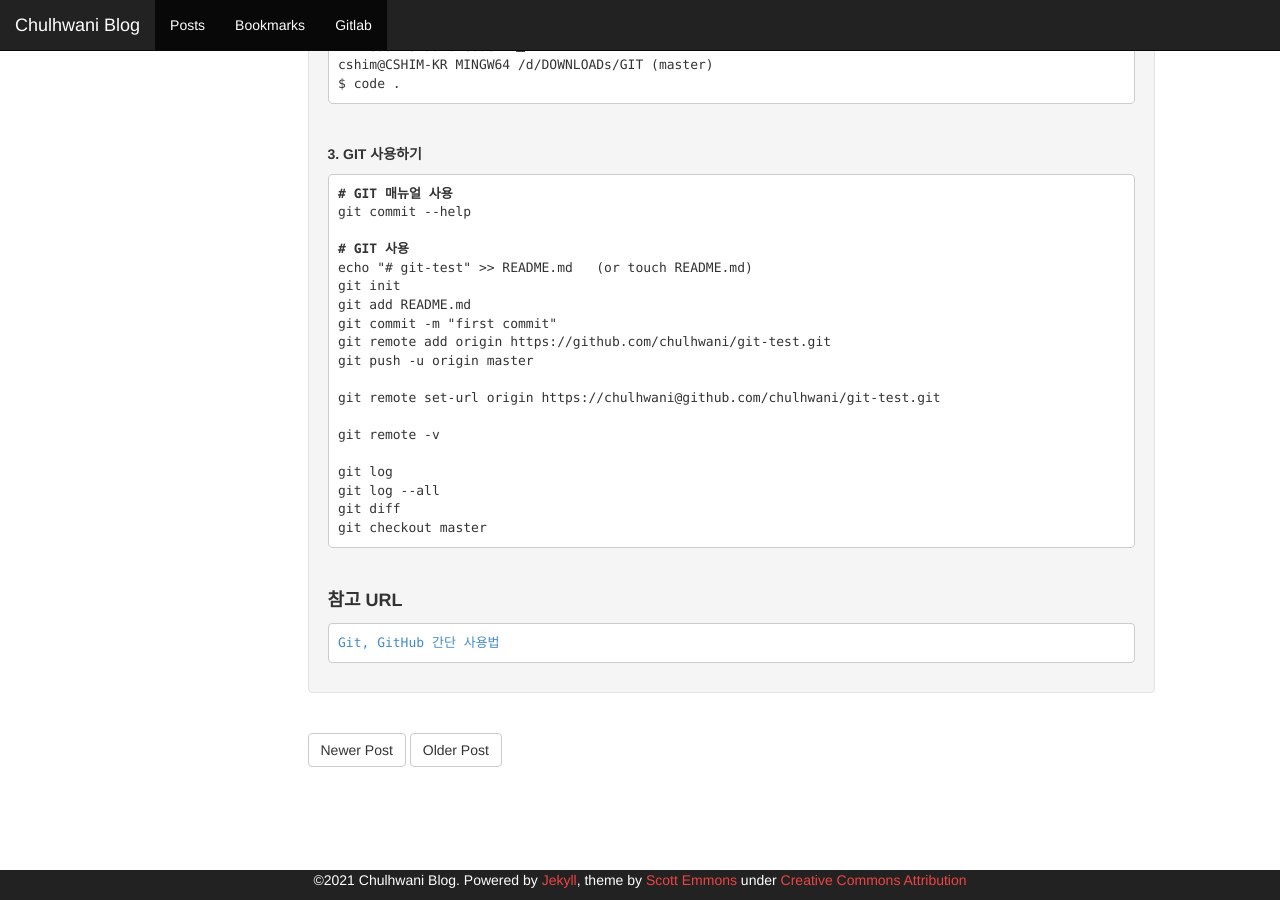
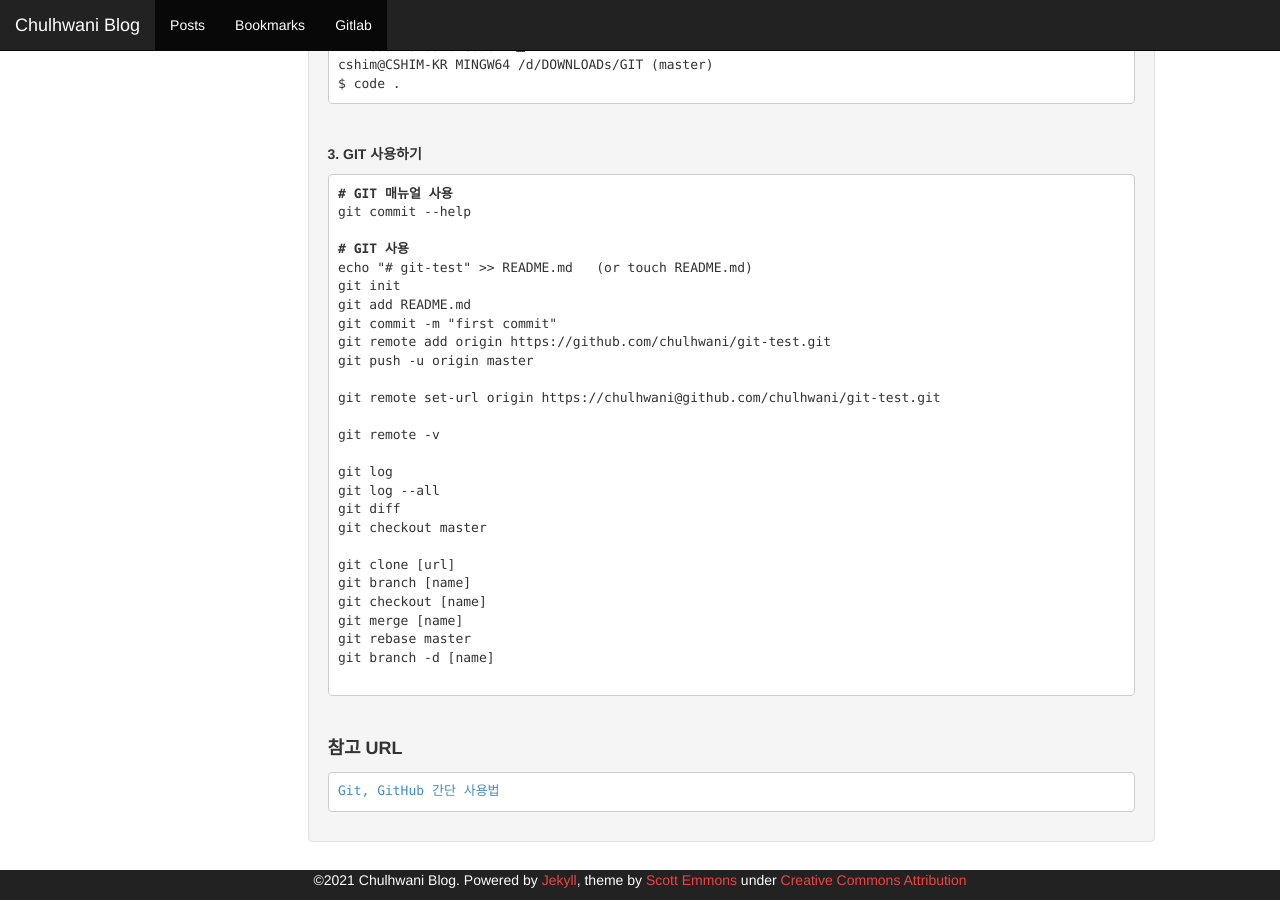
Before and after one commit to chulhwani/chulhwani.github.io, a Jekyll site: the page built from _posts/2021-02-23-[GIT] git bash 사용하기.md, in a window 1280 px wide and 900 px high, scrolled down 1226 px. Built offline with Jekyll 4.4.1, drawn with Linux system fonts in a browser that asks for light colours; our own code applies the rules of GitHub Pages for plain Markdown files.

Commit message:
Update 2021-02-23-[GIT] git bash 사용하기.md

```diff
--- a/_posts/2021-02-23-[GIT] git bash 사용하기.md
+++ b/_posts/2021-02-23-[GIT] git bash 사용하기.md
@@ -86,6 +86,14 @@ git log
 git log --all
 git diff
 git checkout master
+
+git clone [url]
+git branch [name]
+git checkout [name]
+git merge [name]
+git rebase master
+git branch -d [name]
+
 </code></pre>
 </div>
 </div>
```
